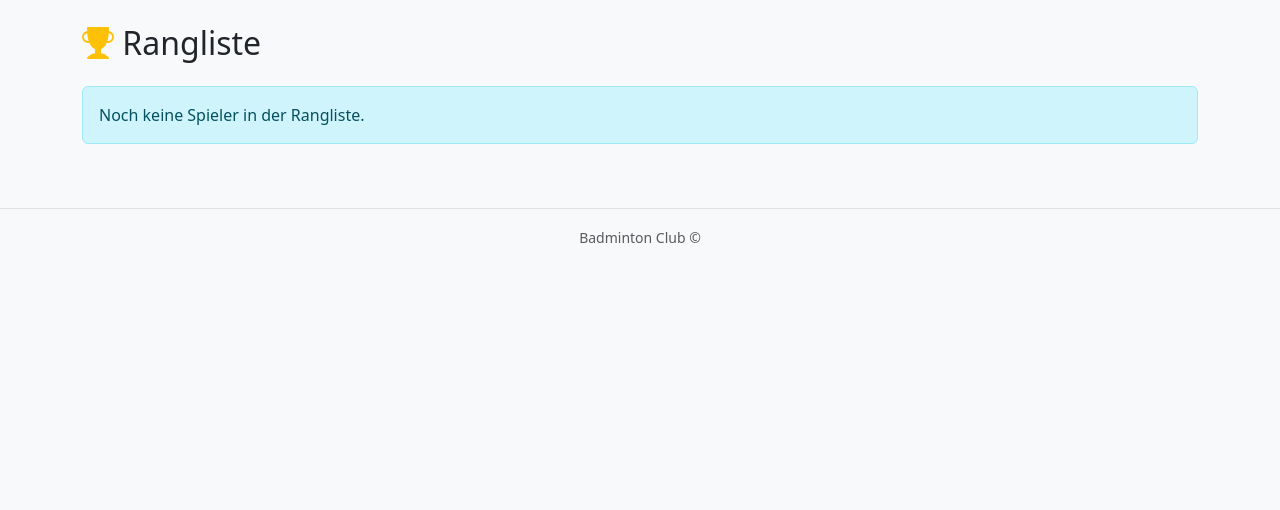
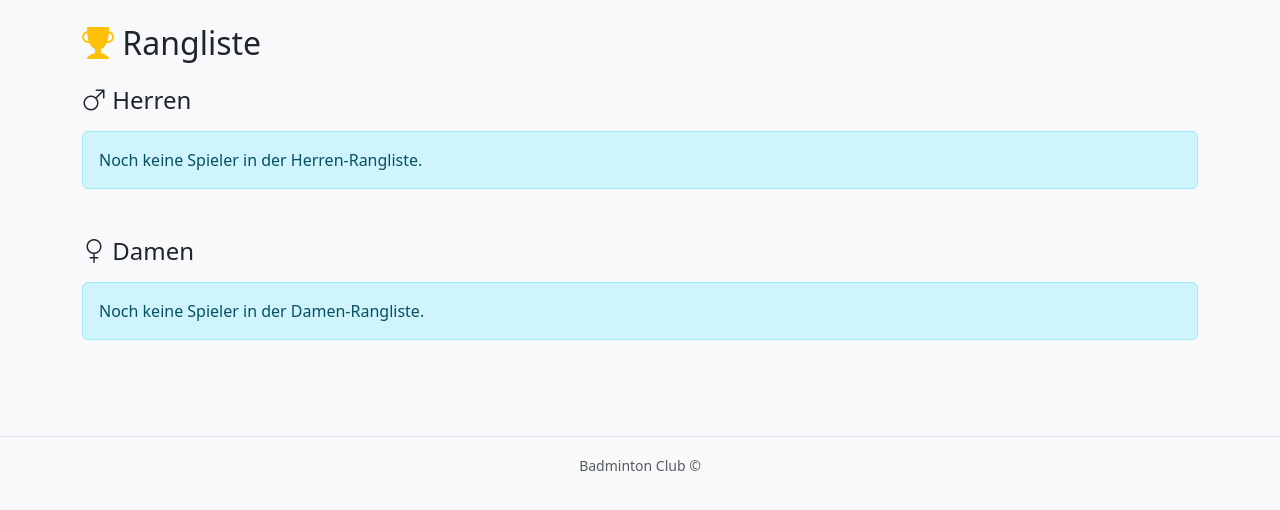
Before and after one commit to farun-cgn/badminton_challenge, a Django app: page /rankings/ in a window 1280 px wide. Shown: the part 56-566 px from the top of the page. Run offline with Django 5.2, Linux system fonts and the light colour scheme.

Commit message:
Add gender-separated rankings and same-gender-only challenges
- Add `gender` field (M/F) to PlayerProfile; players select their gender at registration
- Remove unique constraint from rank_position so rank 1 exists independently per gender
- recompute_rank_positions() now ranks men and women separately
- create_challenge() rejects cross-gender challenges with a clear error message
- Leaderboard split into two tables (Herren / Damen) via a shared partial template
- Registration form includes a gender dropdown; register template handles select widgets
- Admin inline now exposes the gender field for manual correction

https://claude.ai/code/session_0188Bt2ZVLEFajngvGDHkv3J

```diff
--- a/accounts/admin.py
+++ b/accounts/admin.py
@@ -12,7 +12,7 @@ class PlayerProfileInline(admin.StackedInline):
     can_delete = False
     verbose_name = 'Spielerprofil'
     verbose_name_plural = 'Spielerprofil'
-    fields = ('elo_rating', 'rank_position', 'is_active_member')
+    fields = ('gender', 'elo_rating', 'rank_position', 'is_active_member')
 
 
 class CustomUserAdmin(UserAdmin):
--- a/challenges/views.py
+++ b/challenges/views.py
@@ -28,6 +28,10 @@ def create_challenge(request, username):
 
     if challenged_profile.rank_position is None or challenger_profile.rank_position is None:
         messages.error(request, 'Einer der Spieler hat noch keinen Ranglistenplatz.')
+        return redirect('rankings:leaderboard')
+
+    if challenger_profile.gender != challenged_profile.gender:
+        messages.error(request, 'Herausforderungen sind nur innerhalb derselben Kategorie (Herren/Damen) möglich.')
         return redirect('rankings:leaderboard')
 
     if challenged_profile.rank_position >= challenger_profile.rank_position:
--- a/rankings/views.py
+++ b/rankings/views.py
@@ -5,8 +5,13 @@ from challenges.models import EloHistory
 
 
 def leaderboard(request):
-    players = PlayerProfile.objects.filter(is_active_member=True).select_related('user').order_by('rank_position')
-    return render(request, 'rankings/leaderboard.html', {'players': players})
+    base_qs = PlayerProfile.objects.filter(is_active_member=True).select_related('user').order_by('rank_position')
+    men_players = base_qs.filter(gender='M')
+    women_players = base_qs.filter(gender='F')
+    return render(request, 'rankings/leaderboard.html', {
+        'men_players': men_players,
+        'women_players': women_players,
+    })
 
 
 def elo_history(request):
--- a/templates/accounts/register.html
+++ b/templates/accounts/register.html
@@ -12,12 +12,18 @@
                     {% for field in form %}
                     <div class="mb-3">
                         <label for="{{ field.id_for_label }}" class="form-label fw-semibold">{{ field.label }}</label>
+                        {% if field.field.widget.input_type == 'select' %}
+                        <div class="{% if field.errors %}is-invalid{% endif %}">
+                            {{ field.as_widget }}
+                        </div>
+                        {% else %}
                         <input type="{{ field.field.widget.input_type }}"
                                name="{{ field.html_name }}"
                                id="{{ field.id_for_label }}"
                                class="form-control {% if field.errors %}is-invalid{% endif %}"
                                value="{{ field.value|default:'' }}"
                                {% if field.field.required %}required{% endif %}>
+                        {% endif %}
                         {% for error in field.errors %}
                         <div class="invalid-feedback">{{ error }}</div>
                         {% endfor %}
--- /dev/null
+++ b/templates/rankings/_ranking_table.html
@@ -0,0 +1,69 @@
+<div class="mb-5">
+    <h4 class="mb-3"><i class="bi {{ icon }}"></i> {{ title }}</h4>
+
+    {% if players %}
+    <div class="table-responsive">
+        <table class="table table-hover align-middle bg-white shadow-sm rounded">
+            <thead class="table-dark">
+                <tr>
+                    <th style="width:4rem">Rang</th>
+                    <th>Spieler</th>
+                    <th class="text-center">ELO</th>
+                    <th class="text-center">Status</th>
+                    {% if user.is_authenticated %}
+                    <th class="text-center">Aktion</th>
+                    {% endif %}
+                </tr>
+            </thead>
+            <tbody>
+            {% for player in players %}
+            <tr>
+                <td>
+                    <span class="badge bg-{% if player.rank_position == 1 %}warning text-dark{% elif player.rank_position == 2 %}secondary{% elif player.rank_position == 3 %}danger{% else %}light text-dark{% endif %} rank-badge">
+                        {% if player.rank_position == 1 %}<i class="bi bi-trophy-fill"></i>
+                        {% elif player.rank_position == 2 %}<i class="bi bi-award-fill"></i>
+                        {% elif player.rank_position == 3 %}<i class="bi bi-award"></i>
+                        {% else %}{{ player.rank_position }}{% endif %}
+                    </span>
+                </td>
+                <td>
+                    <a href="{% url 'accounts:public_profile' player.user.username %}" class="text-decoration-none fw-semibold">
+                        {{ player.user.get_full_name|default:player.user.username }}
+                    </a>
+                    <small class="text-muted d-block">@{{ player.user.username }}</small>
+                </td>
+                <td class="text-center fw-bold fs-5">{{ player.elo_rating }}</td>
+                <td class="text-center">
+                    {% if player.has_active_challenge %}
+                    <span class="badge bg-warning text-dark"><i class="bi bi-hourglass-split"></i> Aktiv</span>
+                    {% else %}
+                    <span class="badge bg-success"><i class="bi bi-check-circle"></i> Frei</span>
+                    {% endif %}
+                </td>
+                {% if user.is_authenticated %}
+                <td class="text-center">
+                    {% if player.user != user %}
+                        {% if user.profile.gender == player.gender and user.profile.rank_position and player.rank_position < user.profile.rank_position %}
+                            {% if not player.has_active_challenge and not user.profile.has_active_challenge %}
+                            <a href="{% url 'challenges:create' player.user.username %}"
+                               class="btn btn-sm btn-outline-primary challenge-btn">
+                                <i class="bi bi-lightning-charge-fill"></i> Herausfordern
+                            </a>
+                            {% else %}
+                            <span class="text-muted small">Beschäftigt</span>
+                            {% endif %}
+                        {% endif %}
+                    {% else %}
+                    <span class="badge bg-info text-dark">Du</span>
+                    {% endif %}
+                </td>
+                {% endif %}
+            </tr>
+            {% endfor %}
+            </tbody>
+        </table>
+    </div>
+    {% else %}
+    <div class="alert alert-info">Noch keine Spieler in der {{ title }}-Rangliste.</div>
+    {% endif %}
+</div>
--- a/templates/rankings/leaderboard.html
+++ b/templates/rankings/leaderboard.html
@@ -6,71 +6,9 @@
     <div class="col-12">
         <h2 class="mb-4"><i class="bi bi-trophy-fill text-warning"></i> Rangliste</h2>
 
-        {% if players %}
-        <div class="table-responsive">
-            <table class="table table-hover align-middle bg-white shadow-sm rounded">
-                <thead class="table-dark">
-                    <tr>
-                        <th style="width:4rem">Rang</th>
-                        <th>Spieler</th>
-                        <th class="text-center">ELO</th>
-                        <th class="text-center">Status</th>
-                        {% if user.is_authenticated %}
-                        <th class="text-center">Aktion</th>
-                        {% endif %}
-                    </tr>
-                </thead>
-                <tbody>
-                {% for player in players %}
-                <tr>
-                    <td>
-                        <span class="badge bg-{% if player.rank_position == 1 %}warning text-dark{% elif player.rank_position == 2 %}secondary{% elif player.rank_position == 3 %}danger{% else %}light text-dark{% endif %} rank-badge">
-                            {% if player.rank_position == 1 %}<i class="bi bi-trophy-fill"></i>
-                            {% elif player.rank_position == 2 %}<i class="bi bi-award-fill"></i>
-                            {% elif player.rank_position == 3 %}<i class="bi bi-award"></i>
-                            {% else %}{{ player.rank_position }}{% endif %}
-                        </span>
-                    </td>
-                    <td>
-                        <a href="{% url 'accounts:public_profile' player.user.username %}" class="text-decoration-none fw-semibold">
-                            {{ player.user.get_full_name|default:player.user.username }}
-                        </a>
-                        <small class="text-muted d-block">@{{ player.user.username }}</small>
-                    </td>
-                    <td class="text-center fw-bold fs-5">{{ player.elo_rating }}</td>
-                    <td class="text-center">
-                        {% if player.has_active_challenge %}
-                        <span class="badge bg-warning text-dark"><i class="bi bi-hourglass-split"></i> Aktiv</span>
-                        {% else %}
-                        <span class="badge bg-success"><i class="bi bi-check-circle"></i> Frei</span>
-                        {% endif %}
-                    </td>
-                    {% if user.is_authenticated %}
-                    <td class="text-center">
-                        {% if player.user != user %}
-                            {% if user.profile.rank_position and player.rank_position < user.profile.rank_position %}
-                                {% if not player.has_active_challenge and not user.profile.has_active_challenge %}
-                                <a href="{% url 'challenges:create' player.user.username %}"
-                                   class="btn btn-sm btn-outline-primary challenge-btn">
-                                    <i class="bi bi-lightning-charge-fill"></i> Herausfordern
-                                </a>
-                                {% else %}
-                                <span class="text-muted small">Beschäftigt</span>
-                                {% endif %}
-                            {% endif %}
-                        {% else %}
-                        <span class="badge bg-info text-dark">Du</span>
-                        {% endif %}
-                    </td>
-                    {% endif %}
-                </tr>
-                {% endfor %}
-                </tbody>
-            </table>
-        </div>
-        {% else %}
-        <div class="alert alert-info">Noch keine Spieler in der Rangliste.</div>
-        {% endif %}
+        {% include "rankings/_ranking_table.html" with players=men_players title="Herren" icon="bi-gender-male" %}
+        {% include "rankings/_ranking_table.html" with players=women_players title="Damen" icon="bi-gender-female" %}
+
     </div>
 </div>
 {% endblock %}
```
Also changed, not shown: accounts/forms.py (+10 -1 lines), accounts/models.py (+7 -1 lines), challenges/elo_service.py (+11 -7 lines), accounts/migrations/0002_gender_separate_rankings.py (added).
